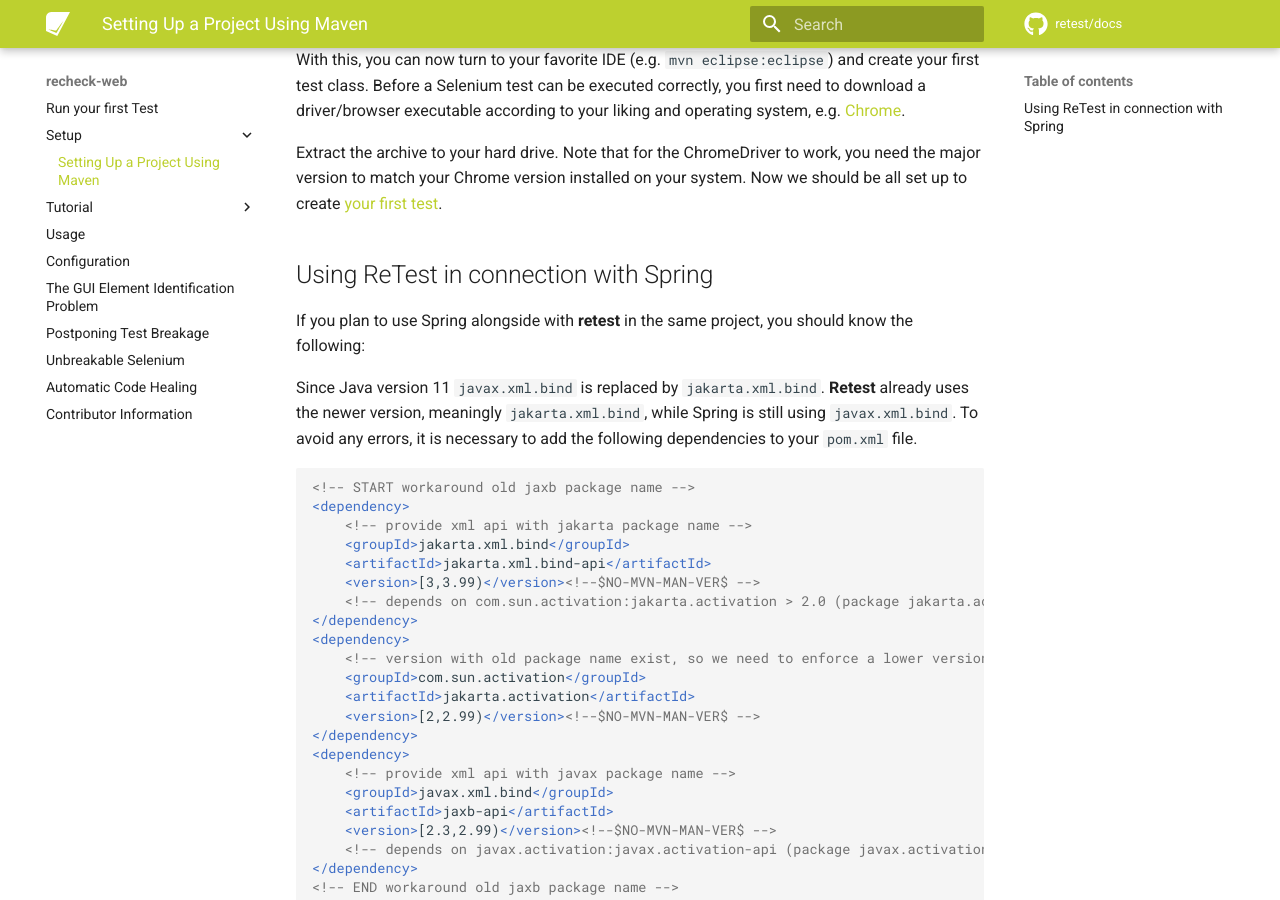
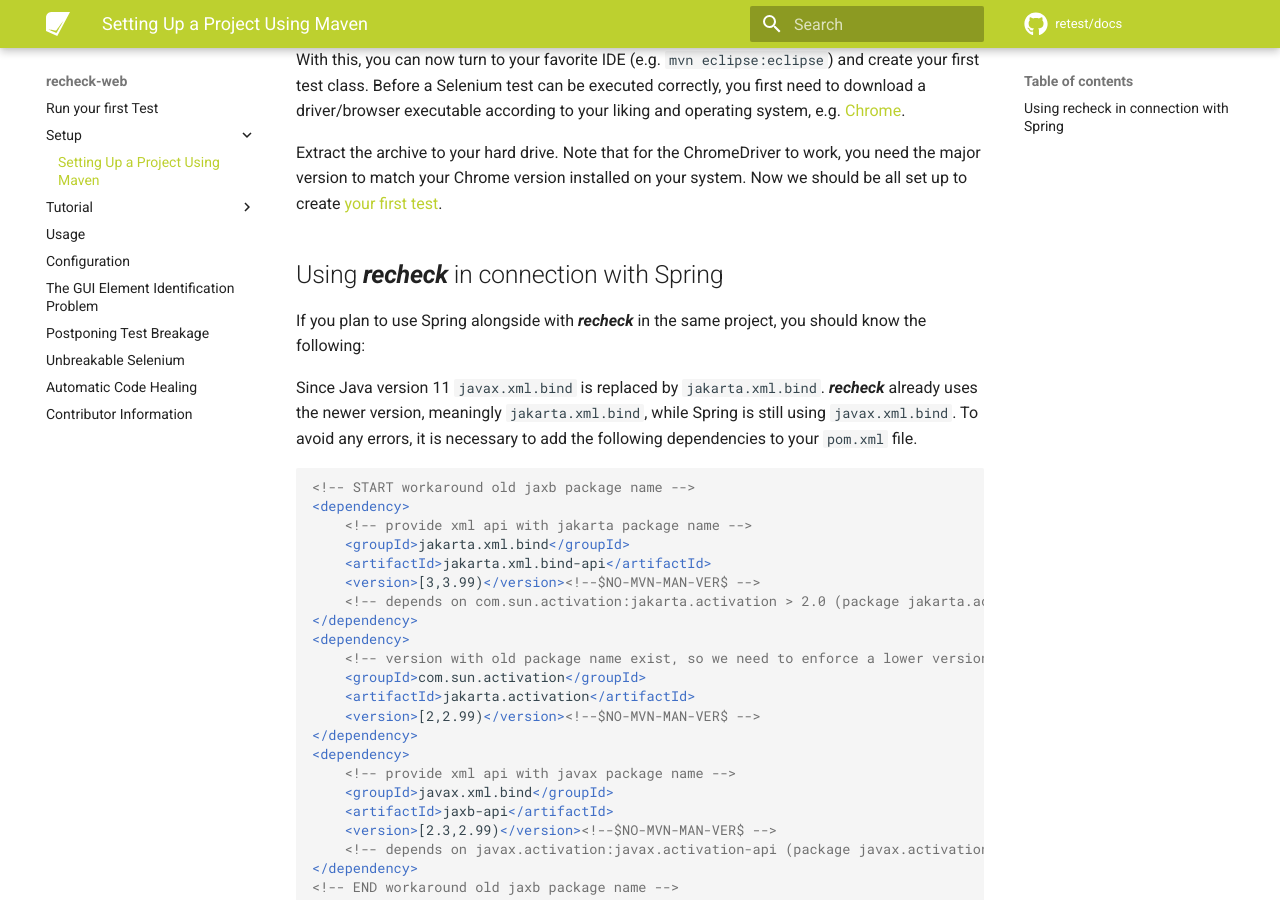
Before and after one commit to retest/docs, an MkDocs documentation site: the page built from docs/recheck-web/setup/maven.md, in a window 1280 px wide and 900 px high, scrolled down 1074 px. Built offline with MkDocs 1.6.1 and Material for MkDocs 9.7.7, drawn with Linux system fonts in a browser that asks for light colours; comment, search, counter and statistics services are not loaded.

Commit message:
Update formating

````diff
--- a/docs/recheck-web/setup/maven.md
+++ b/docs/recheck-web/setup/maven.md
@@ -51,10 +51,10 @@ With this, you can now turn to your favorite IDE (e.g. `mvn eclipse:eclipse`) an
 
 Extract the archive to your hard drive. Note that for the ChromeDriver to work, you need the major version to match your Chrome version installed on your system. Now we should be all set up to create [your first test](../tutorial/explicit-checks.md).
 
-## Using ReTest in connection with Spring
-If you plan to use Spring alongside with **retest** in the same project, you should know the following:
+## Using ***recheck*** in connection with Spring
+If you plan to use Spring alongside with ***recheck*** in the same project, you should know the following:
 
-Since Java version 11 `javax.xml.bind` is replaced by `jakarta.xml.bind`. **Retest** already uses the newer version, meaningly `jakarta.xml.bind`, while
+Since Java version 11 `javax.xml.bind` is replaced by `jakarta.xml.bind`. ***recheck*** already uses the newer version, meaningly `jakarta.xml.bind`, while
 Spring is still using `javax.xml.bind`. To avoid any errors, it is necessary to add the following dependencies to your `pom.xml` file.
 
 ```xml
````
